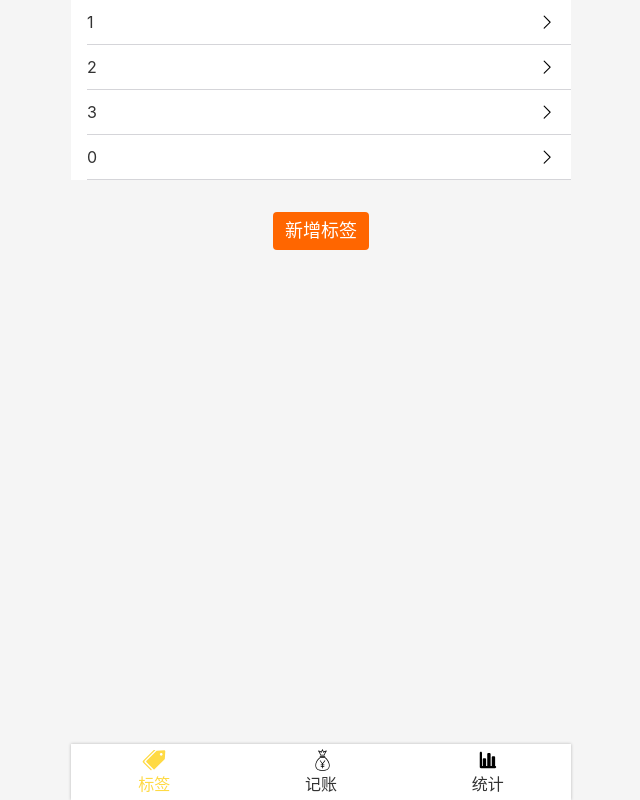
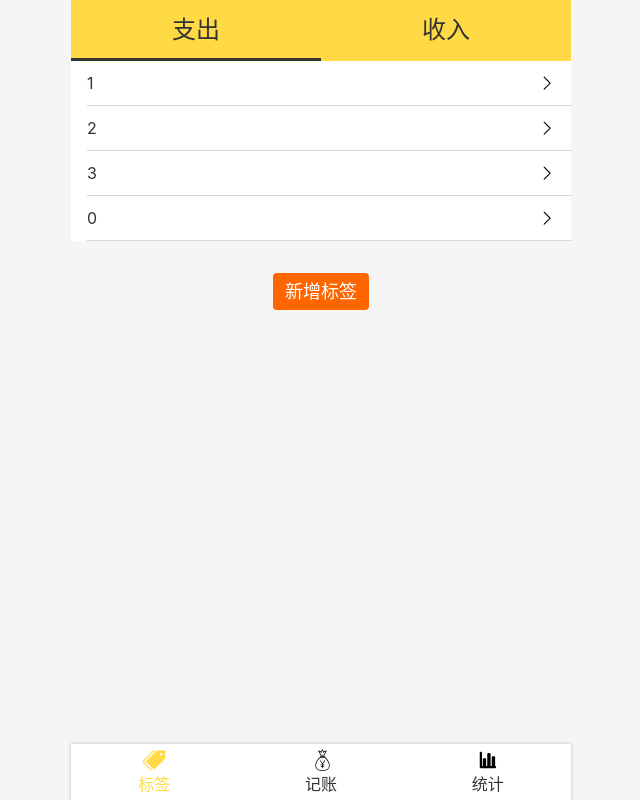
Before and after one commit to alertguo/mango-react-echarts, a React app: page /#/label in a window 1280 px wide. Shown: the whole page, without its empty margins (319-959 px from the left). Built offline with nearby package versions, Linux system fonts and the light colour scheme.

Commit message:
标签页添加type切换

```diff
--- a/src/views/Label.tsx
+++ b/src/views/Label.tsx
@@ -1,5 +1,5 @@
 import Layout from 'components/Layout';
-import React from 'react';
+import React, {useState} from 'react';
 import {useTags} from 'hooks/useTags';
 import styled from 'styled-components';
 import Icon from 'components/Icon';
@@ -7,7 +7,7 @@ import {Link} from 'react-router-dom';
 import {Button} from 'components/Button';
 import {Center} from 'components/Center';
 import {Space} from 'components/Space';
-// import TypeSection from './Money/TypeSection';
+import TypeSection from './Money/TypeSection';
 
 const TagList = styled.ol`
   font-size: 16px;
@@ -28,11 +28,11 @@ const TagList = styled.ol`
 function Label() {
   const {tags, addTag} = useTags();
   // 注释为添加 type 切换，后面修改 type 切换显示不同的标签
-  // const [type, setType] = useState<'-' | '+'>('-');
+  const [type, setType] = useState<'-' | '+'>('-');
   return (
     <Layout>
-      {/*<TypeSection value={type}*/}
-      {/*             onChange={value => setType(value)}/>*/}
+      <TypeSection value={type}
+                   onChange={value => setType(value)}/>
       <TagList>
         {tags.map(tag =>
           <li key={tag.id}>
```
